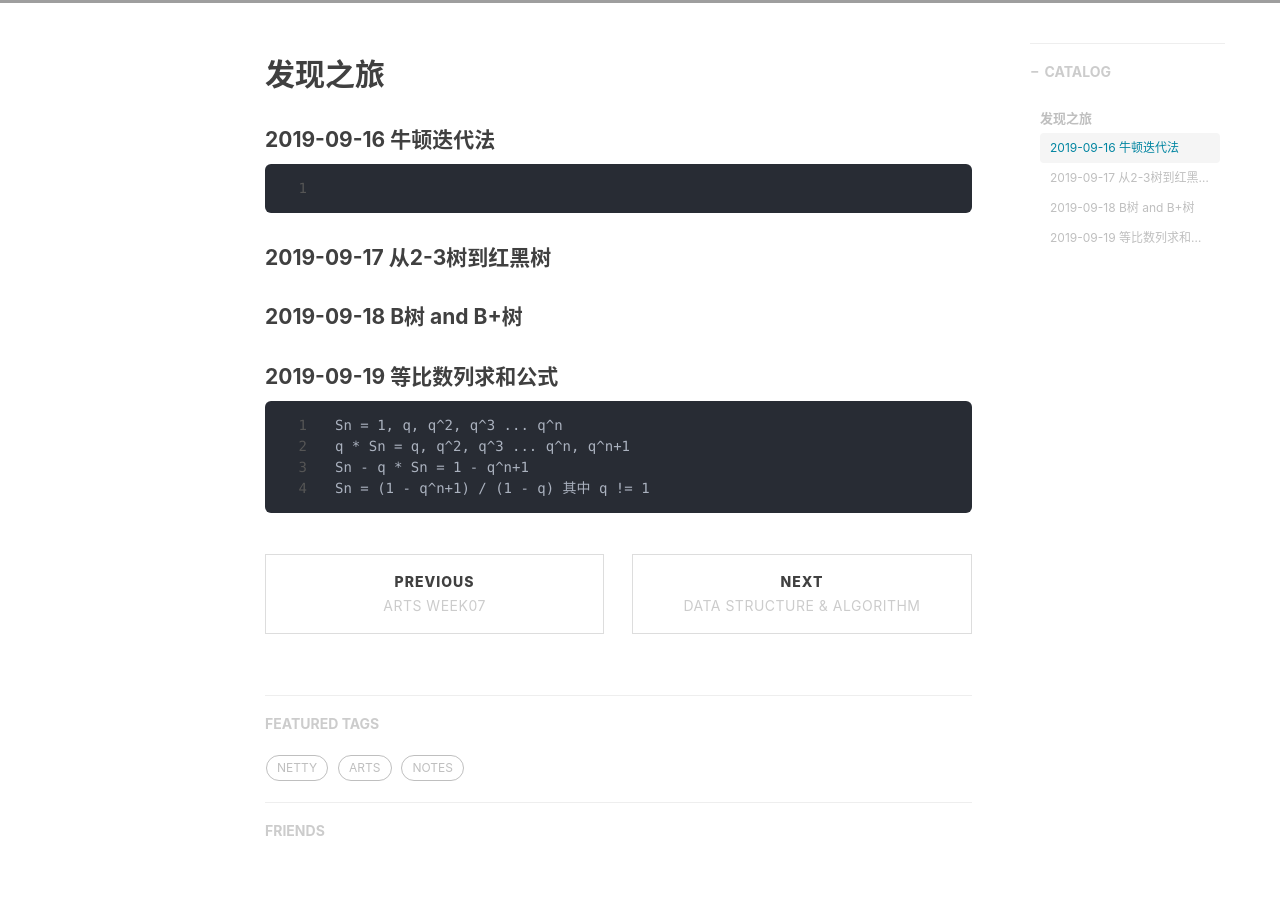
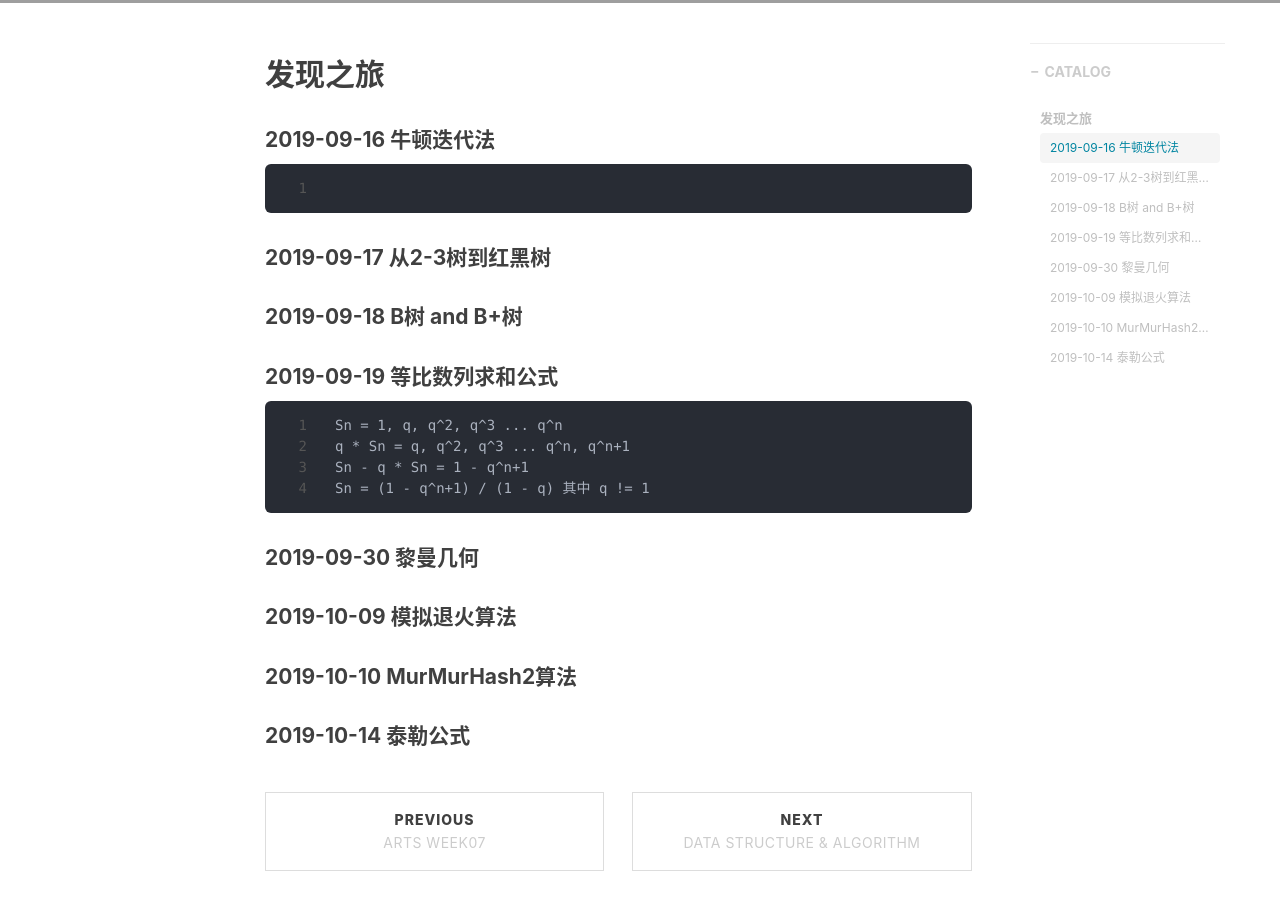
Before and after one commit to woncz/woncz.github.io, a Jekyll site: the page built from _posts/2019-09-16-Discover.md, in a window 1280 px wide and 900 px high, scrolled down 520 px. Built offline with Jekyll 4.4.1, drawn with Linux system fonts in a browser that asks for light colours; nearby versions of some CDN libraries; comment, search, counter and statistics services are not loaded; grey boxes are pictures that could not be loaded.

Commit message:
Fix file naming typo

````diff
--- a/_posts/2019-09-16-Discover.md
+++ b/_posts/2019-09-16-Discover.md
@@ -20,7 +20,9 @@ tags:
 
 #### 2019-09-17 从2-3树到红黑树
 
+
 #### 2019-09-18 B树 and B+树
+
 
 #### 2019-09-19 等比数列求和公式
 ```
@@ -29,3 +31,14 @@ q * Sn = q, q^2, q^3 ... q^n, q^n+1
 Sn - q * Sn = 1 - q^n+1
 Sn = (1 - q^n+1) / (1 - q) 其中 q != 1
 ```
+
+#### 2019-09-30 黎曼几何
+
+
+#### 2019-10-09 模拟退火算法
+
+
+#### 2019-10-10 MurMurHash2算法
+
+
+#### 2019-10-14 泰勒公式
````
Also changed, not shown: _posts/2019-10-08-arts-week09.md (renamed from _posts/2019-10-08-week09.md, +1 -1 lines).
